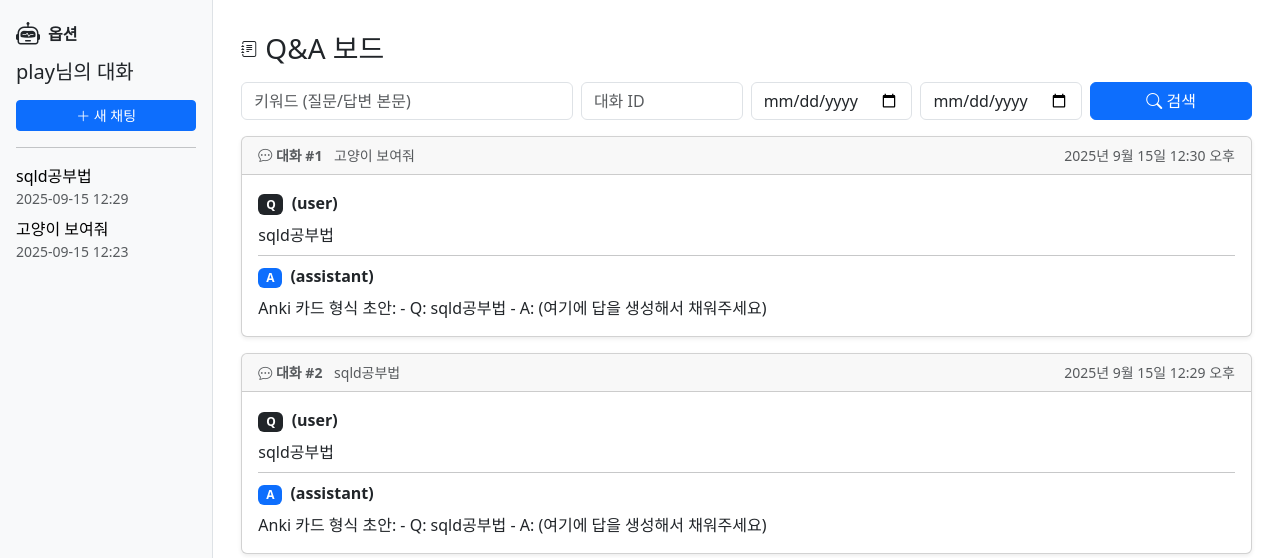
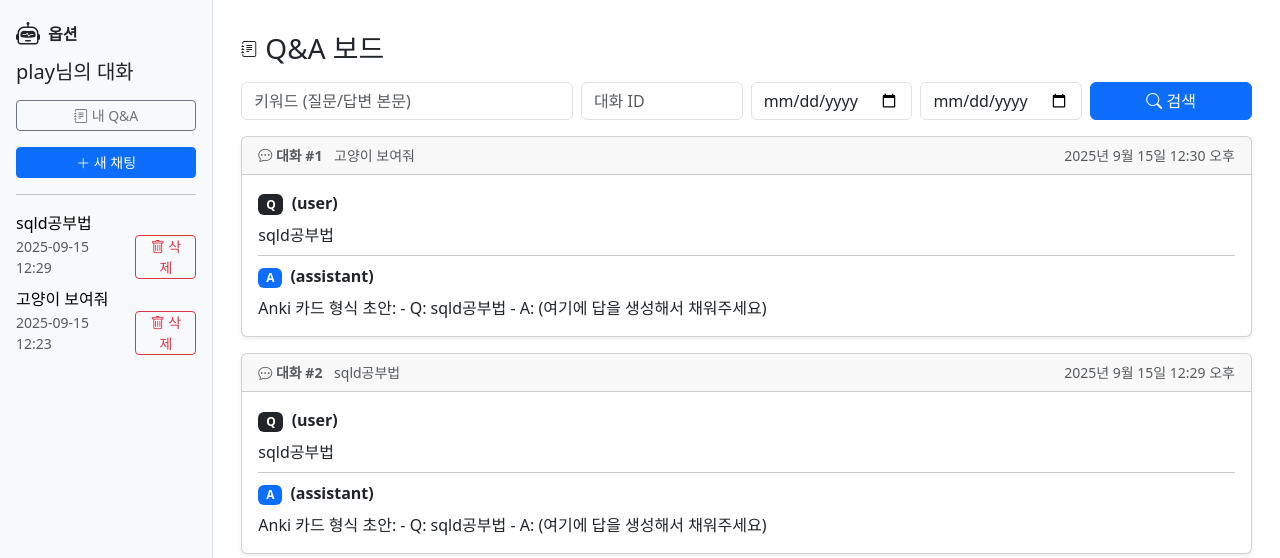
Before and after one commit to SKNETWORKS-FAMILY-AICAMP/skn15-4th-4team, a Django app: page /note/ in a window 1280 px wide. Shown: the top 558 px of the page. Run offline with Django 5.2, Linux system fonts and the light colour scheme; a user stored in the database is signed in; data comes from the database, SQL or seed files in the repository.

Commit message:
사이드바 삭제 기능 추가

```diff
--- a/core/urls.py
+++ b/core/urls.py
@@ -11,5 +11,6 @@ urlpatterns = [
     path("logout/", views.force_logout, name="logout"),
     path("accounts/signup/", views.signup, name="signup"),  # ← 추가
     path("upload-file/", views.api_upload_file, name="upload_file"),
+    path('c/<int:pk>/delete/', views.delete_conversation, name='delete'),
 
 ]
--- a/templates/base.html
+++ b/templates/base.html
@@ -26,6 +26,12 @@
       <div class="mb-2">
         <h5 class="m-0">{{ request.user.username }}님의 대화</h5>
       </div>
+      <div class="d-grid my-3">
+        <a href="{% url 'note:mine' %}" class="btn btn-outline-secondary btn-sm">
+          <i class="bi bi-journal-text"></i> 내 Q&A
+        </a>
+      </div>
+
 
       <!-- [B] 새 채팅 버튼 -->
       <!--  - { % url 'chat:new' % } → urls.py의 name="new"로 라우팅
@@ -49,17 +55,25 @@
               - { % url 'chat:room' pk=c.pk % } : 대화방 상세 페이지로 이동 -->
       <ul class="list-unstyled vstack gap-2">
         {% if request.user.is_authenticated %}
-          <!-- [변경] 로그인한 사용자로 강제 스코프 다운:
-               이 블록 내부에서는 conversations를 request.user.conversations.all 로 덮어써
-               "계정 ID 기반" 목록만 보이게 함. Conversation.Meta.ordering으로 최신순 정렬 유지 -->
+          {# 로그인 사용자의 대화만 스코프 다운 #}
           {% with conversations=request.user.conversations.all %}
             {% for c in conversations %}
               <li>
                 <a class="link-body-emphasis text-decoration-none" href="{% url 'chat:room' pk=c.pk %}">
                   {{ c.title|default:"(제목 없음)" }}
                 </a>
-                <div class="small text-muted">
-                  {{ c.updated_at|date:"Y-m-d H:i" }}
+                <div class="small d-flex align-items-center gap-2 text-muted">
+                  <span>{{ c.updated_at|date:"Y-m-d H:i" }}</span>
+                  <form action="{% url 'chat:delete' pk=c.pk %}" method="post"
+                        class="d-inline m-0"
+                        onsubmit="return confirm('이 대화를 정말 삭제할까요? 복구할 수 없습니다.');">
+                    {% csrf_token %}
+                    <button type="submit" class="btn btn-outline-danger btn-sm py-0">
+                      <i class="bi bi-trash"></i> 삭제
+                    </button>
+                  </form>
+                  {# 대안: 쿼리스트링 방식 #}
+                  {# <a class="btn btn-outline-secondary btn-sm py-0" href="{% url 'note:index' %}?conv={{ c.pk }}">Q&A</a> #}
                 </div>
               </li>
             {% empty %}
@@ -67,9 +81,9 @@
             {% endfor %}
           {% endwith %}
         {% else %}
-          <!-- [추가] 비로그인 상태 안내 -->
           <li class="text-muted">로그인 후 대화를 볼 수 있습니다.</li>
         {% endif %}
+
       </ul>
 
 
```
Also changed, not shown: core/views.py (+13 -0 lines), note/views.py (line endings or trailing spaces).
